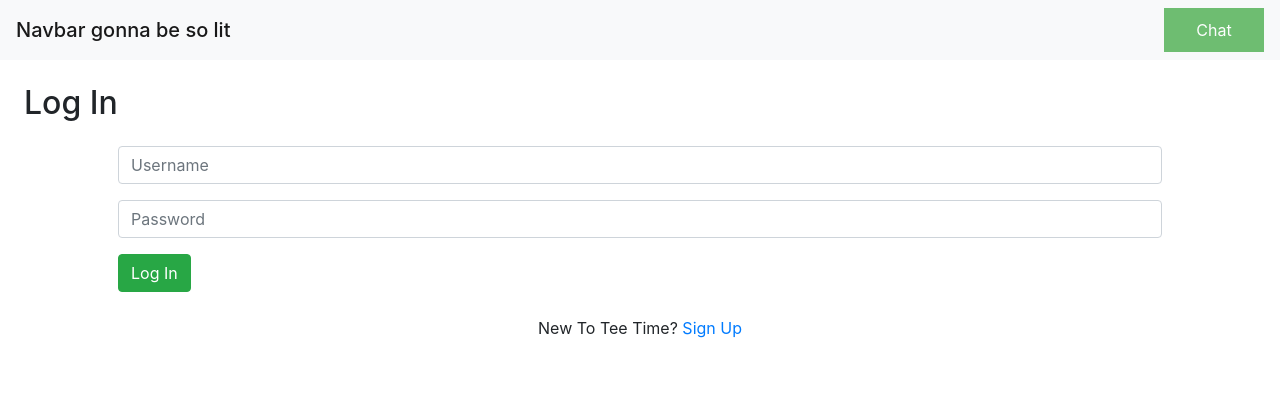
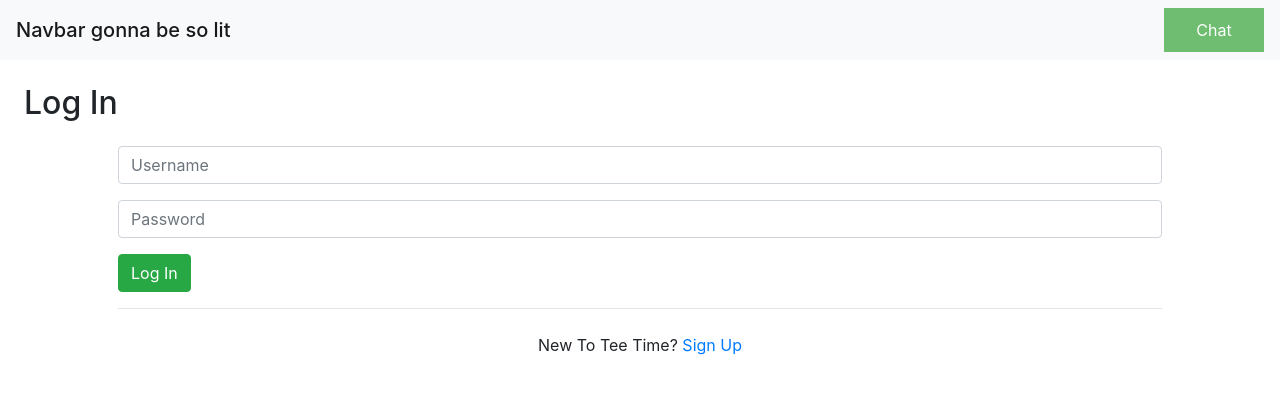
Before and after one commit to Geo-devops/DiscGolfTime, a React (Create React App) app in the folder client/: page /login in a window 1280 px wide. Shown: the top 394 px of the page. Built offline with nearby package versions, Linux system fonts and the light colour scheme.

Commit message:
Fixed login/signup

```diff
--- a/client/src/pages/Login.js
+++ b/client/src/pages/Login.js
@@ -56,13 +56,14 @@ function Login (props) {
                 <button className="btn btn-success" type="submit">
                     Log In
                 </button>
+                <hr></hr>
                 </div>
             </form>
             <Chatbox />
             <div className="container text-center mt-4">
                 New To Tee Time?
                 <span> </span>
-                <a href="/signup" className="signup">Sign Up</a>
+                <a href="/" className="signup">Sign Up</a>
             </div>
         </div>
     )
```
Also changed, not shown: 1 other file (tests, documents, lock files or other folders).
